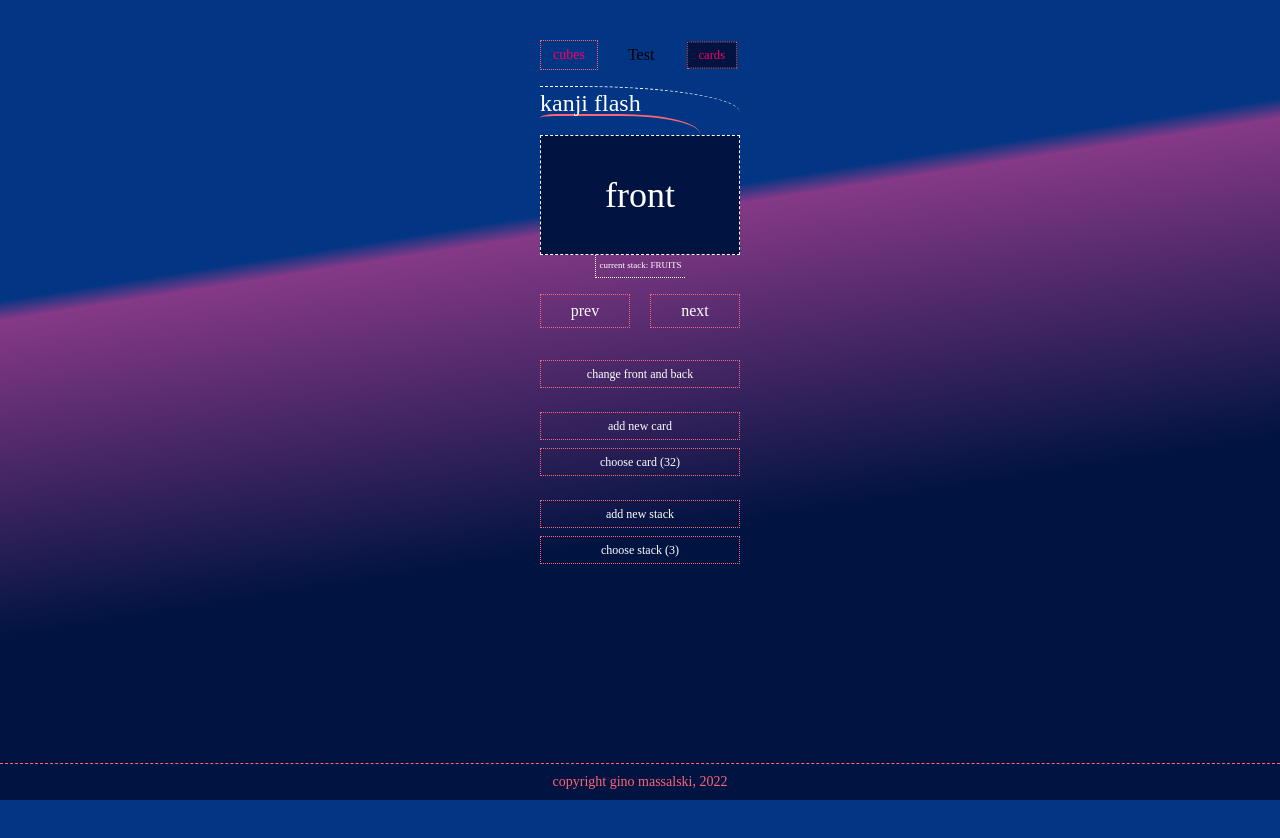
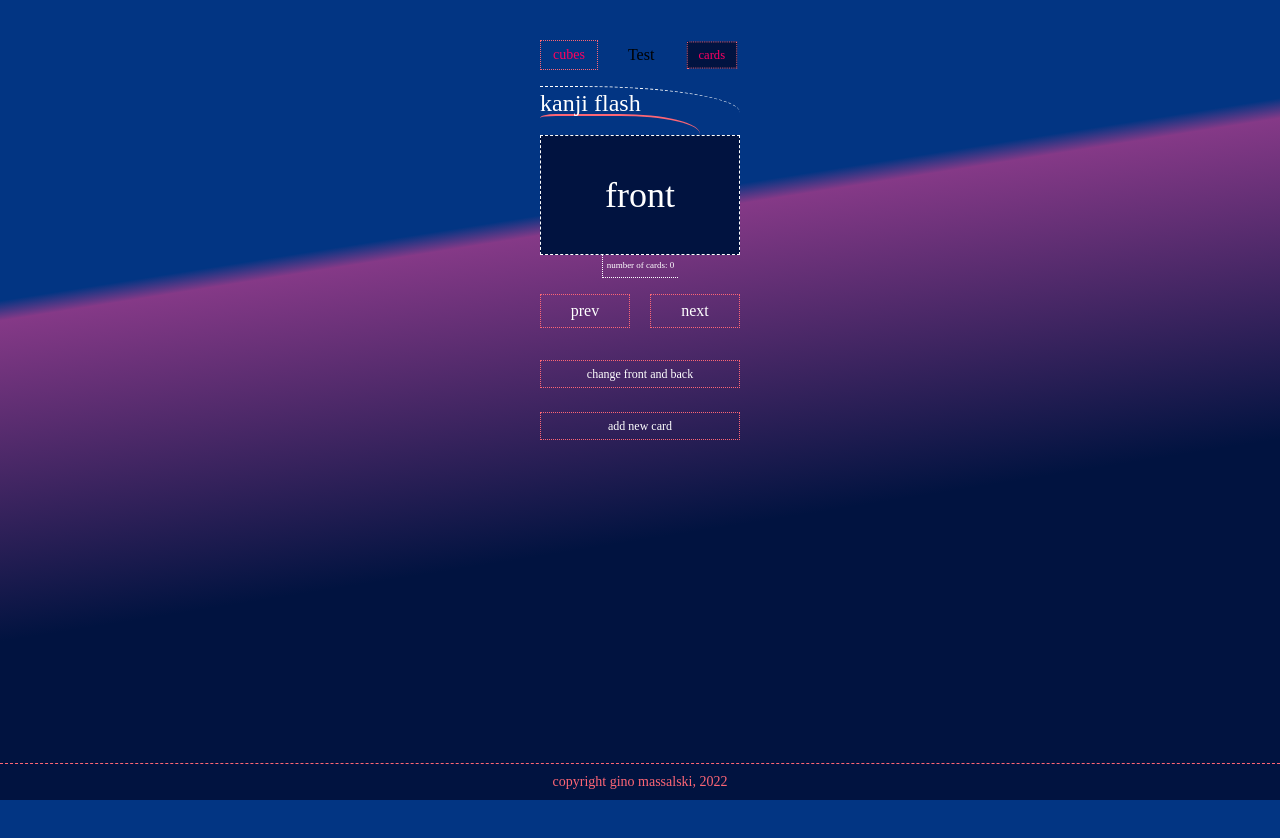
Before and after one commit to ginkgobilobatree/KanjiFlashChicken, a React (Create React App) app: page /cards in a window 1280 px wide. Built offline with nearby package versions, Linux system fonts and the light colour scheme; a web font is replaced by a local one.

Commit message:
feat: can show card.front & card.back

```diff
--- a/src/App.js
+++ b/src/App.js
@@ -4,7 +4,7 @@ import Cards from "./pages/Card";
 import Header from "./pages/Header";
 import Footer from "./pages/Footer";
 import NewCard from "./pages/Card/NewCard";
-import FlashCards from "./pages/Card/FlaschCards";
+import FlashCards from "./pages/Card/FlashCards";
 import Test from "./pages/Test";
 
 function App() {
--- a/src/pages/Card/Cards.jsx
+++ b/src/pages/Card/Cards.jsx
@@ -1,9 +1,10 @@
 import React, { useState } from "react";
-import FlashCards from "./FlaschCards";
+import FlashCards from "./FlashCards";
 import NewCard from "./NewCard";
 
 export default function Card() {
-  const [toggle, setToggle] = useState(false);
+  const [toggle, setToggle] = useState(false);//visibility of NewCard.jsx
+  const [card, setCard] = useState([]);
   const style = {
     main: "flex justify-center items-center flex-col",
     button: toggle
@@ -18,7 +19,7 @@ export default function Card() {
 
   return (
     <main className={style.main}>
-      <FlashCards />
+      <FlashCards card={card}/>
       <button className={style.button}>change front and back</button>
       <button
         onClick={() => setToggle(!toggle)}
@@ -27,16 +28,16 @@ export default function Card() {
         {/* button opens input fields */}
         add new card
       </button>
-      <button className={style.button}>choose card (32)</button>
+      {/* <button className={style.button}>choose card (32)</button> */}
       {/* number will be retrieved from DB */}
-      <button className={`${style.button} + mt-6`}>add new stack</button>
-      <button className={style.button}>choose stack (3)</button>
+      {/* <button className={`${style.button} + mt-6`}>add new stack</button>
+      <button className={style.button}>choose stack (3)</button> */}
       {/* number will be retrieved from DB */}
       <div onClick={(e) => setToggle(false)} className={style.div1}>
         {/* sets background on blur and closes input on onClick */}
         <div onClick={(e) => e.stopPropagation()} className={style.div2}>
           {/* stopPropagation leaves toggle true on onClick */}
-          <NewCard />
+          <NewCard card={card} setCard={setCard}/>
         </div>
       </div>
     </main>
--- a/src/pages/Card/FlaschCards.jsx
+++ b/src/pages/Card/FlashCards.jsx
@@ -1,6 +1,6 @@
 import React, { useState } from "react";
 
-export default function FlaschCards() {
+export default function FlashCards({ card }) {
   const [rotation, setRotation] = useState(0); //default 0deg
 
   const style = {
@@ -15,6 +15,7 @@ export default function FlaschCards() {
     button:
       "w-[90px] py-1 text-[white] border border-dotted border-dry hover:scale-105 active:bg-dark active:sepia",
   };
+
   return (
     <>
       <div style={{ perspective: "600px" }} className={style.scene}>
@@ -31,7 +32,7 @@ export default function FlaschCards() {
             style={{ backfaceVisibility: "hidden" }}
             className={style.surfaceFront}
           >
-            front
+            <p>{card.length ? card[0].front : "front"}</p>
           </div>
           <div
             style={{
@@ -40,11 +41,11 @@ export default function FlaschCards() {
             }}
             className={style.surfaceBack}
           >
-            back
+            <p>{card.length ? card[0].back : "back"}</p>
           </div>
         </div>
       </div>
-      <p className={style.p}>current stack: FRUITS</p>{/* stack NAME will be chosen from DB */}
+      <p className={style.p}>number of cards: {card.length}</p>
       <div className="flex justify-between w-[200px] mb-6">
         <button className={style.button}>prev</button>
         <button className={style.button}>next</button>
--- a/src/pages/Card/NewCard.jsx
+++ b/src/pages/Card/NewCard.jsx
@@ -1,8 +1,7 @@
 import React, { useState } from "react";
 
-export default function NewCard() {
-  const [card, setCard] = useState([]);
-  const [input, setInput] = useState({front:"", back:""});
+export default function NewCard({ card, setCard }) {
+  const [input, setInput] = useState({ front: "", back: "" });
 
   const style = {
     form: "flex flex-col items-center justify-center py-4 px-2 gap-2 shadow-xl border border-dashed border-[white] bg-deepBack",
@@ -12,24 +11,28 @@ export default function NewCard() {
   };
 
   const createCard = (e) => {
-    const value = e.target.value;//just to make it shorter
+    const value = e.target.value; //just to make it shorter
     setInput({
-      ...input,//spread what's already in it
-      [e.target.name]: value
-    })
+      ...input, //spread what's already in it; in the beginning empty array, so nothing
+      [e.target.name]: value,
+    });
   };
 
   const submit = (e) => {
     e.preventDefault();
-    setCard([...card, input]);
-    setInput({front:"", back:""})
-  }
+    //check, if both input fields are filled out
+    if (input.front.trim().length === 0 || input.back.trim().length === 0)
+      alert("both sides of the card need to be filled");
+    else {
+      setCard([...card, input]); //spread what's already in it and add the state (an object) of input to the state (an array) of card
+      setInput({ front: "", back: "" });
+    } //delete the current state
+  };
 
   return (
     <>
       <form className={style.form}>
         <input
-          required={true}
           onChange={createCard}
           className={style.input}
           name="front"
@@ -38,7 +41,6 @@ export default function NewCard() {
           placeholder="front"
         />
         <input
-          required={true}
           onChange={createCard}
           className={style.input}
           name="back"
@@ -49,7 +51,7 @@ export default function NewCard() {
         <button onClick={submit} className={style.button} type="submit">
           add card
         </button>
-        <p className="text-[yellow]">{card[0]?.front}</p>
+        <p className="text-[yellow]">{card?.length}</p>
       </form>
     </>
   );
```
